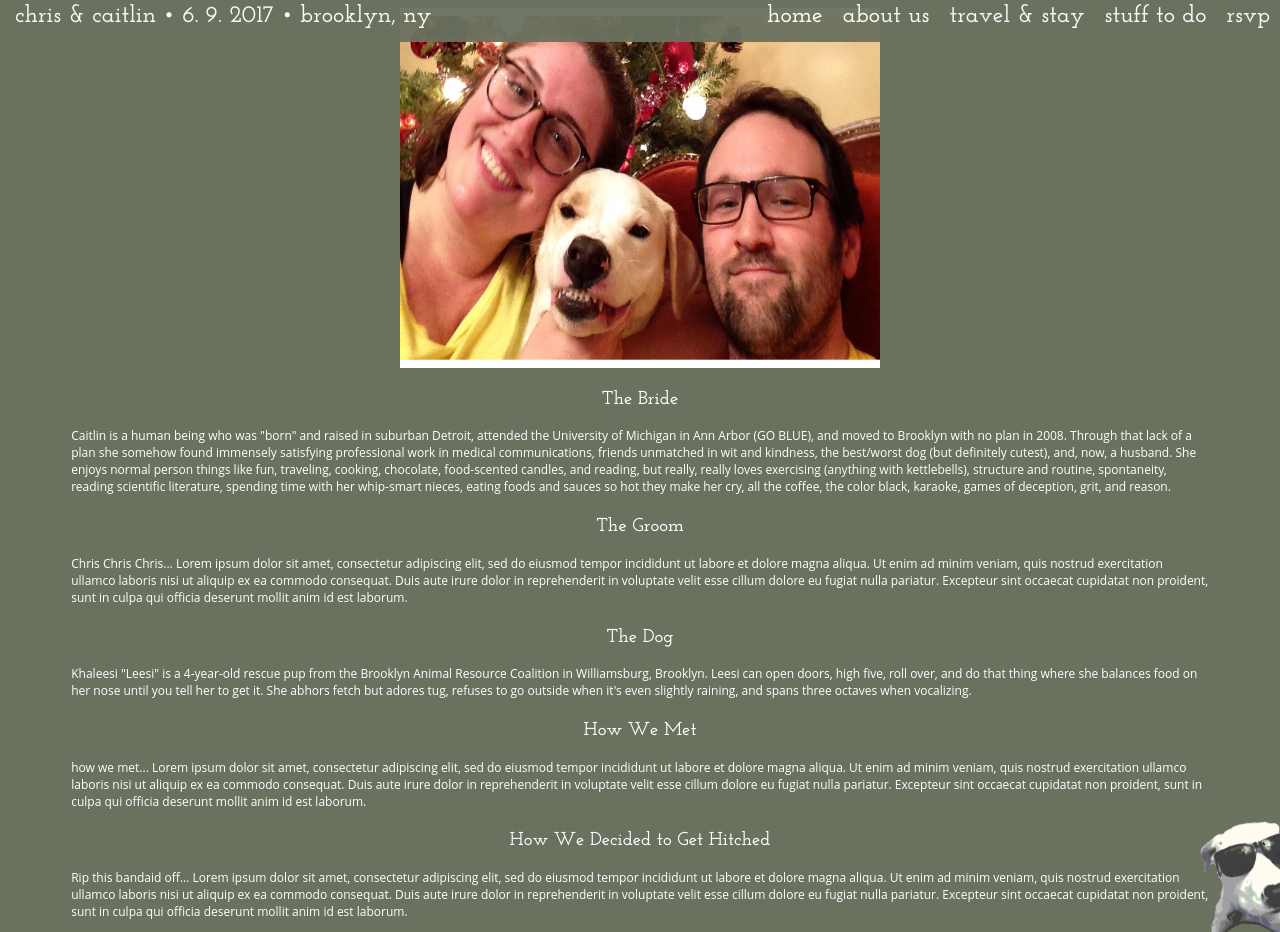
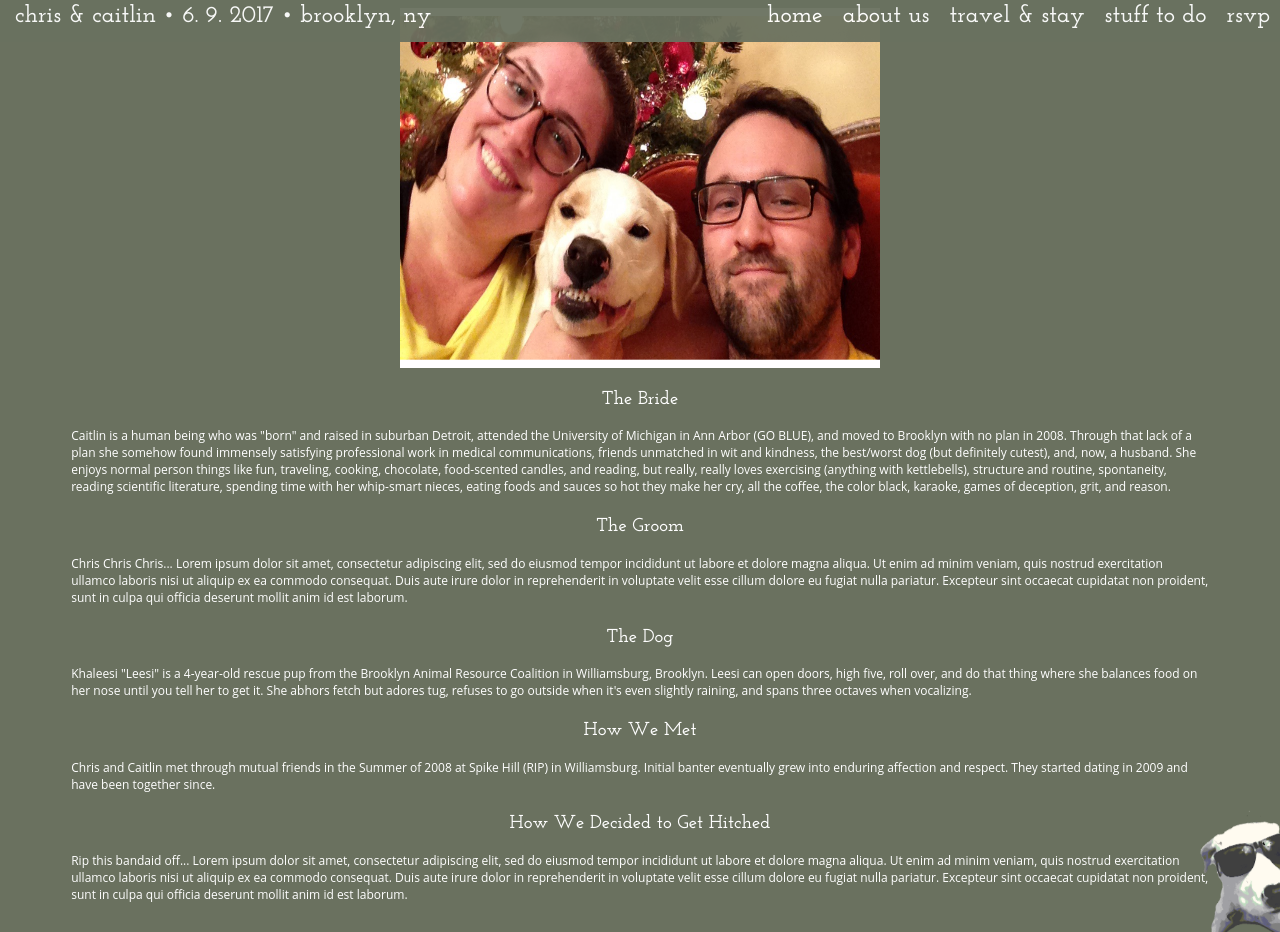
Before and after one commit to chris-sheehan/teamchrait, a Jekyll site: the page built from about.md, in a window 1280 px wide and 932 px high. Built offline with Jekyll 4.4.1, drawn with Linux system fonts in a browser that asks for light colours.

Commit message:
update about

```diff
--- a/about.md
+++ b/about.md
@@ -14,7 +14,7 @@ permalink: /about/
   <h3>The Dog</h3>
 	<p>Khaleesi "Leesi" is a 4-year-old rescue pup from the Brooklyn Animal Resource Coalition in Williamsburg, Brooklyn. Leesi can open doors, high five, roll over, and do that thing where she balances food on her nose until you tell her to get it. She abhors fetch but adores tug, refuses to go outside when it's even slightly raining, and spans three octaves when vocalizing.</p>
   <h3>How We Met</h3>
-	<p>how we met... Lorem ipsum dolor sit amet, consectetur adipiscing elit, sed do eiusmod tempor incididunt ut labore et dolore magna aliqua. Ut enim ad minim veniam, quis nostrud exercitation ullamco laboris nisi ut aliquip ex ea commodo consequat. Duis aute irure dolor in reprehenderit in voluptate velit esse cillum dolore eu fugiat nulla pariatur. Excepteur sint occaecat cupidatat non proident, sunt in culpa qui officia deserunt mollit anim id est laborum.</p>
+	<p>Chris and Caitlin met through mutual friends in the Summer of 2008 at Spike Hill (RIP) in Williamsburg. Initial banter eventually grew into enduring affection and respect. They started dating in 2009 and have been together since.</p>
   <h3>How We Decided to Get Hitched</h3>
 	<p>Rip this bandaid off... Lorem ipsum dolor sit amet, consectetur adipiscing elit, sed do eiusmod tempor incididunt ut labore et dolore magna aliqua. Ut enim ad minim veniam, quis nostrud exercitation ullamco laboris nisi ut aliquip ex ea commodo consequat. Duis aute irure dolor in reprehenderit in voluptate velit esse cillum dolore eu fugiat nulla pariatur. Excepteur sint occaecat cupidatat non proident, sunt in culpa qui officia deserunt mollit anim id est laborum.</p>
   </div>
```
Also changed, not shown: 2 other files.
